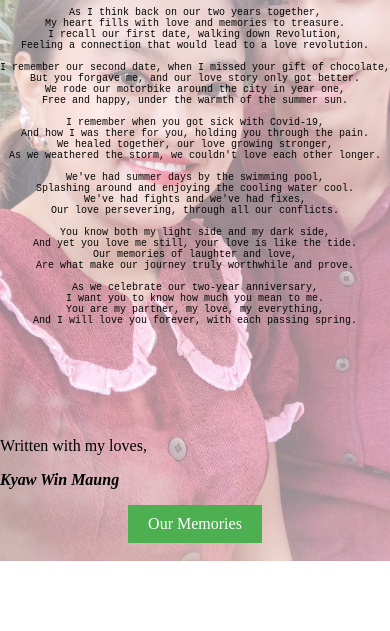
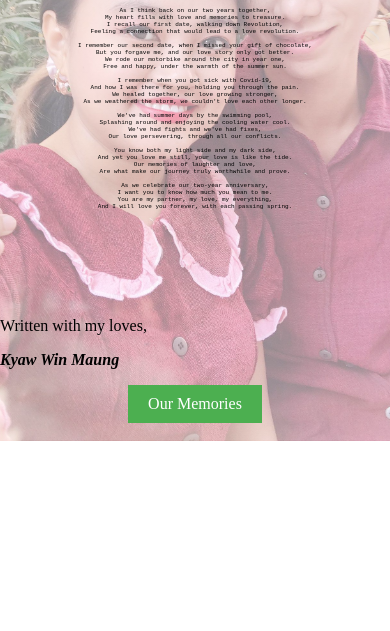
Before and after one commit to kyaw-2/Anniversary, a plain HTML site: page anni.html in a window 390 px wide. Shown: the part 213-844 px from the top of the page. Drawn offline with Linux system fonts and the light colour scheme.

Commit message:
Update anni.css

```diff
--- a/anni.css
+++ b/anni.css
@@ -46,6 +46,11 @@ body{
         font-size: 10px;
   }
 }
+@media screen and (max-width: 400px) {
+  pre {
+      text-align: center;
+      font-size: 6px;
+}}
 .autor{
     margin-top: 100px;
 }
```
